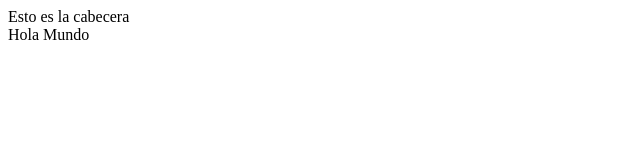
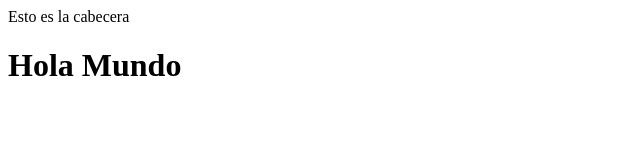
Before and after one commit to marinacr92/ejercicios-de-adalab, a plain HTML site: page modulo-1-leccion-01-ejercicio-1/index.html in a window 1280 px wide. Shown: the whole page, without its empty margins (0-640 px from the left). Drawn offline with Linux system fonts and the light colour scheme.

Commit message:
My first h1

```diff
--- a/modulo-1-leccion-01-ejercicio-1/index.html
+++ b/modulo-1-leccion-01-ejercicio-1/index.html
@@ -8,6 +8,6 @@
 </head>
 <body>
     <header>Esto es la cabecera</header>
-    Hola Mundo
+        <h1>Hola Mundo</h1>
 </body>
 </html>
```
